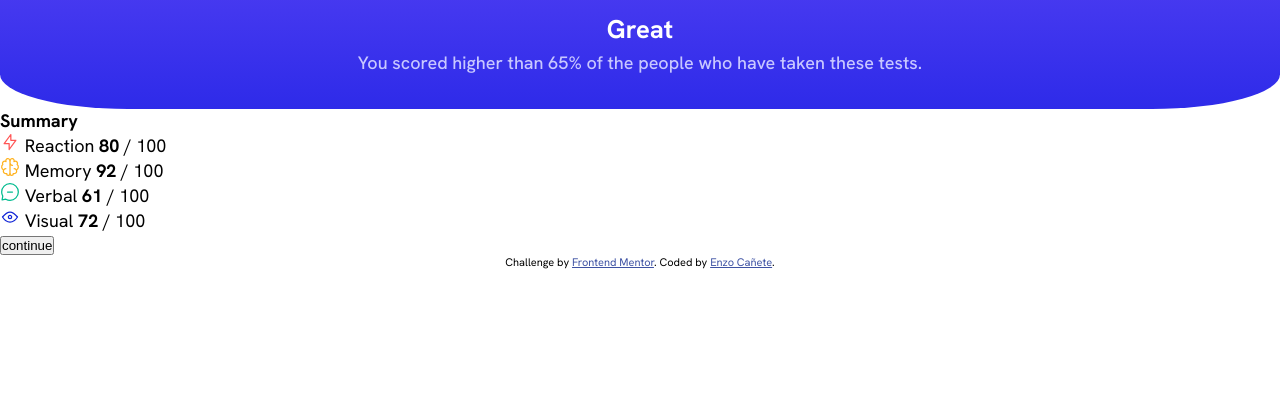
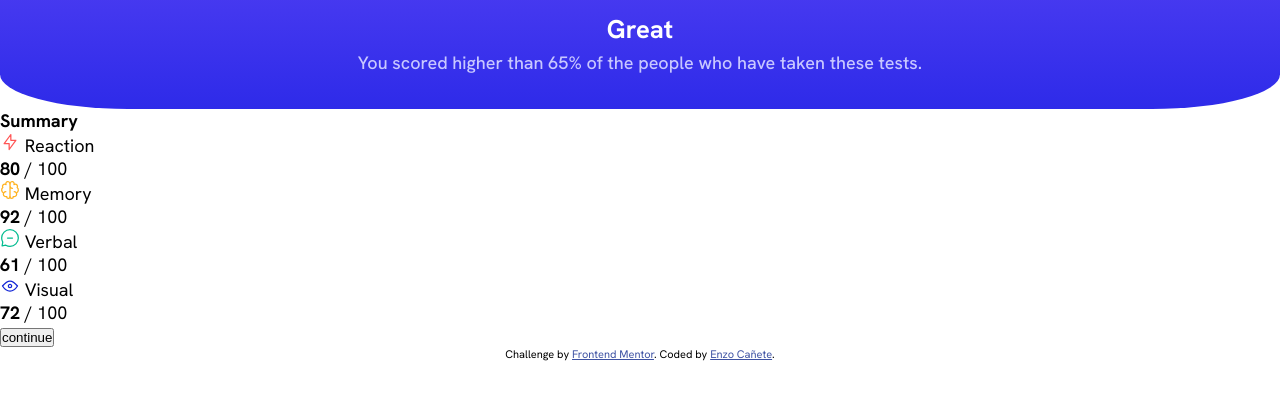
Before and after one commit to enzo0989/frontend-challenge01, a plain HTML site: page index.html in a window 1280 px wide. Shown: the part 238-638 px from the top of the page. Drawn offline with Linux system fonts and the light colour scheme.

Commit message:
added containers
for summary scores

```diff
--- a/index.html
+++ b/index.html
@@ -40,17 +40,23 @@
     </div>
     <div class="summary">
       <p class="summary--header"><strong>Summary</strong></p>
-
+      <div class="summary--score-container">
         <div class="summary--score reaction--score">
+          <div>
             <span><svg xmlns="http://www.w3.org/2000/svg" width="20" height="20" fill="none" viewBox="0 0 20 20">
                 <path stroke="#F55" stroke-linecap="round" stroke-linejoin="round" stroke-width="1.25"
                   d="M10.833 8.333V2.5l-6.666 9.167h5V17.5l6.666-9.167h-5Z" />
               </svg></span>
             <span class="reaction">Reaction</span>
-        <span><strong class="summary--score-strong">80</strong></span> <span class="summary--score-total">/ 100</span>
+          </div>
+          <div>
+            <span><strong class="summary--score-strong">80</strong></span> <span class="summary--score-total">/
+              100</span>
+          </div>
         </div>
 
         <div class="summary--score memory--score">
+          <div>
             <span><svg xmlns="http://www.w3.org/2000/svg" width="20" height="20" fill="none" viewBox="0 0 20 20">
                 <path stroke="#FFB21E" stroke-linecap="round" stroke-linejoin="round" stroke-width="1.25"
                   d="M5.833 11.667a2.5 2.5 0 1 0 .834 4.858" />
@@ -60,19 +66,29 @@
                   d="M16.447 13.004a3.334 3.334 0 0 0 .728-5.53m-.025-.067a2.083 2.083 0 0 0-2.983-2.824M10 3.75a2.085 2.085 0 0 1 2.538-2.033 2.084 2.084 0 0 1 1.43 2.92m-.635 12.03a1.667 1.667 0 0 1-3.333 0" />
               </svg></span>
             <span class="memory">Memory</span>
-        <span><strong class="summary--score-strong">92</strong></span> <span class="summary--score-total">/ 100</span>
+          </div>
+          <div>
+            <span><strong class="summary--score-strong">92</strong></span> <span class="summary--score-total">/
+              100</span>
+          </div>
         </div>
 
         <div class="summary--score verbal--score">
+          <div>
             <span><svg xmlns="http://www.w3.org/2000/svg" width="20" height="20" fill="none" viewBox="0 0 20 20">
                 <path stroke="#00BB8F" stroke-linecap="round" stroke-linejoin="round" stroke-width="1.25"
                   d="M7.5 10h5M10 18.333A8.333 8.333 0 1 0 1.667 10c0 1.518.406 2.942 1.115 4.167l-.699 3.75 3.75-.699A8.295 8.295 0 0 0 10 18.333Z" />
               </svg></span>
             <span class="verbal">Verbal</span>
-        <span><strong class="summary--score-strong">61</strong></span> <span class="summary--score-total"> / 100</span>
+          </div>
+          <div>
+            <span><strong class="summary--score-strong">61</strong></span> <span class="summary--score-total"> /
+              100</span>
+          </div>
         </div>
 
         <div class="summary--score visual--score">
+          <div>
             <span><svg xmlns="http://www.w3.org/2000/svg" width="20" height="20" fill="none" viewBox="0 0 20 20">
                 <path stroke="#1125D6" stroke-linecap="round" stroke-linejoin="round" stroke-width="1.25"
                   d="M10 11.667a1.667 1.667 0 1 0 0-3.334 1.667 1.667 0 0 0 0 3.334Z" />
@@ -80,9 +96,13 @@
                   d="M17.5 10c-1.574 2.492-4.402 5-7.5 5s-5.926-2.508-7.5-5C4.416 7.632 6.66 5 10 5s5.584 2.632 7.5 5Z" />
               </svg></span>
             <span class="visual">Visual</span>
-        <span><strong class="summary--score-strong">72</strong></span> <span class="summary--score-total">/ 100</span>
           </div>
-
+          <div>
+            <span><strong class="summary--score-strong">72</strong></span> <span class="summary--score-total">/
+              100</span>
+          </div>
+        </div>
+      </div>
       <button class="btn">continue</button>
     </div>
   </div>
```
Lines whose indentation alone changed are shown as unchanged.
